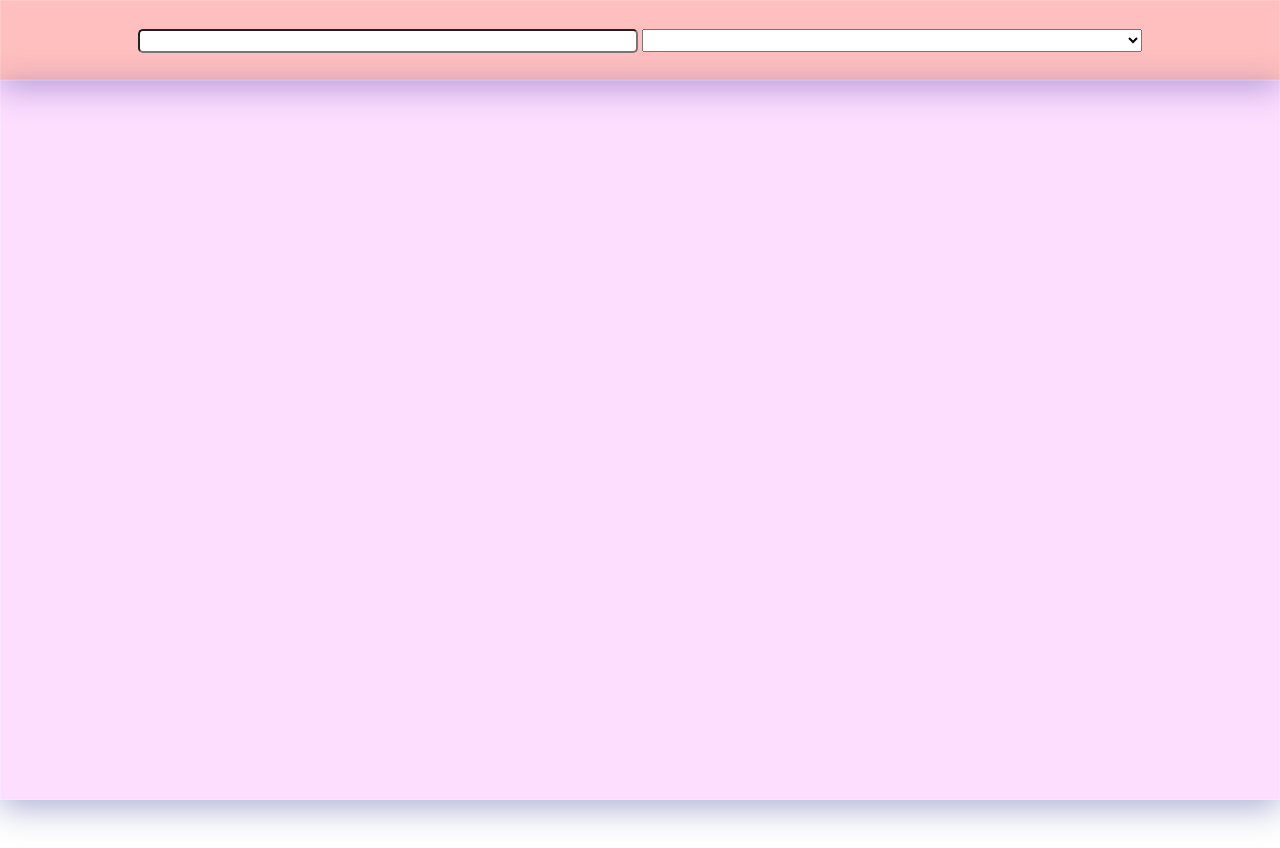
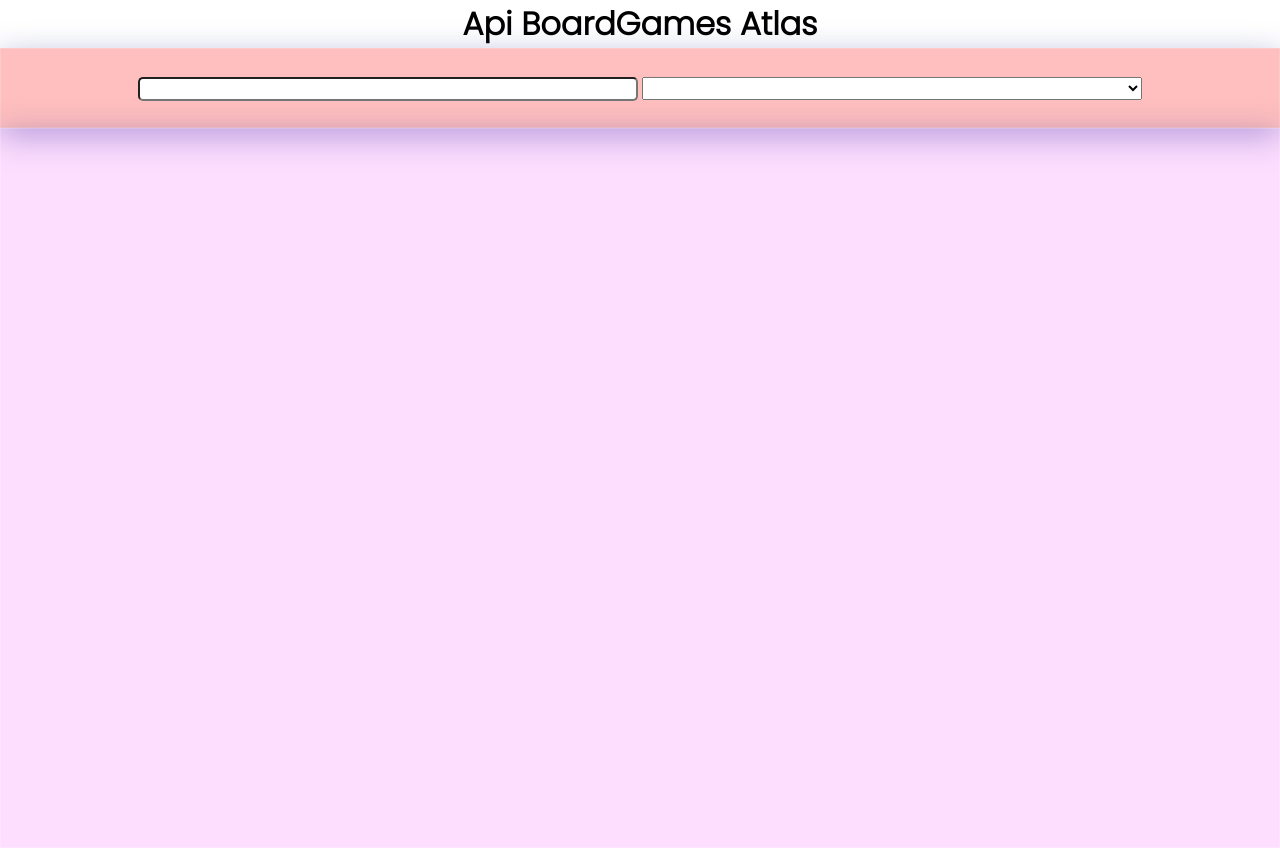
Before and after one commit to Yacine667/Api_BoardGame, a plain HTML site: page index.html in a window 1280 px wide. Before the commit the page ends 800 px from the top, so only its background shows below. Drawn offline with nearby package versions, Linux system fonts and the light colour scheme.

Commit message:
ajout h1

```diff
--- a/index.html
+++ b/index.html
@@ -12,6 +12,8 @@
     <title>BoardGame Api</title>
 </head>
 <body>
+
+    <h1>Api BoardGames Atlas</h1>
 
     <div class="gameSearch">
 
```
